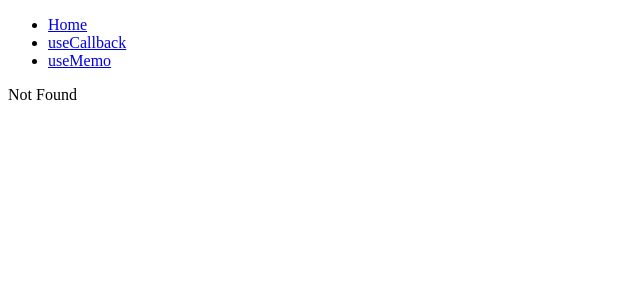
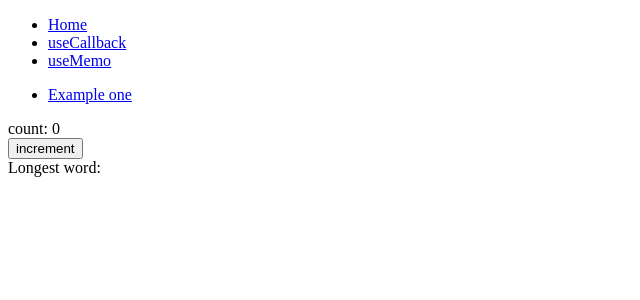
Before and after one commit to chochstrasser/react-hooks, a React (Create React App) app: page /useMemo/example-one in a window 1280 px wide. Before the commit this address had no page. Shown: the top 300 px of the page, without its empty margins (0-640 px from the left). Built offline with nearby package versions, Linux system fonts and the light colour scheme; no server answers.

Commit message:
add useMemo hook example

```diff
--- a/src/App.js
+++ b/src/App.js
@@ -3,6 +3,7 @@ import { BrowserRouter as Router, Route, Switch } from "react-router-dom";
 import Nav from "./components/navigation";
 import Home from "./components/home";
 import UseCallback from "./components/useCallback";
+import UseMemo from "./components/useMemo";
 
 const App = () => {
   return (
@@ -12,6 +13,7 @@ const App = () => {
         <Switch>
           <Route exact path="/" component={Home} />
           <Route path="/usecallback" component={UseCallback} />
+          <Route path="/usememo" component={UseMemo} />
           <Route render={() => <p>Not Found</p>} />
         </Switch>
       </div>
--- /dev/null
+++ b/src/components/useCallback/examples/example-one.js
@@ -0,0 +1,46 @@
+import React, { useState, useCallback } from "react";
+
+const UseCallbackExampleOne = () => {
+  const [age, setAge] = useState(99);
+  const handleClick = useCallback(() => setAge(a => a + 1), [setAge]);
+  const someValue = "someValue";
+  const doSomething = useCallback(() => {
+    return someValue;
+  }, [someValue]);
+
+  return (
+    <div>
+      <div style={{ border: "2px", background: "papayawhip", padding: "1rem" }}>Today I am {age} Years of Age</div>
+      <Age handleClick={handleClick} />
+      <Instructions doSomething={doSomething} />
+    </div>
+  );
+};
+
+const Age = React.memo(({ handleClick }) => {
+  console.log("render age");
+  return (
+    <div>
+      <pre>
+        {" "}
+        - click the button below
+        <span role="img" aria-label="emoji">
+          👇
+        </span>
+      </pre>
+      <button onClick={handleClick}>Get older! </button>
+    </div>
+  );
+});
+
+const Instructions = React.memo(props => {
+  console.log("render instructions");
+  console.log("render instructions props", props);
+  return (
+    <div style={{ background: "black", color: "yellow", padding: "1rem" }}>
+      <p>Follow the instructions above as closely as possible</p>
+    </div>
+  );
+});
+
+export default UseCallbackExampleOne;
--- /dev/null
+++ b/src/components/useCallback/examples/example-three.js
@@ -0,0 +1,36 @@
+import React, { useState, useRef, useCallback } from "react";
+
+const useCountRenders = () => {
+  const renders = useRef(0);
+  console.log("renders", renders.current++);
+};
+
+const Hello = React.memo(({ increment }) => {
+  useCountRenders();
+  return <button onClick={increment}>hello</button>;
+});
+
+const Square = React.memo(({ n, increment }) => {
+  useCountRenders();
+  return <button onClick={increment(n)}>{n}</button>;
+});
+
+export const UseCallbackExampleThree = () => {
+  const [count, setCount] = useState(0);
+  const favNums = [3, 7, 11];
+
+  const addOne = useCallback(() => setCount(c => c + 1), [setCount]);
+  const increment = useCallback(n => setCount(c => c + n), [setCount]);
+
+  return (
+    <div>
+      <Hello increment={addOne} />
+      <div>count: {count}</div>
+      {favNums.map(n => {
+        return <Square increment={increment} n={n} key={n} />;
+      })}
+    </div>
+  );
+};
+
+export default UseCallbackExampleThree;
--- /dev/null
+++ b/src/components/useCallback/examples/example-two.js
@@ -0,0 +1,27 @@
+import React, { useState, useCallback } from "react";
+
+const functions = new Set();
+
+const UseCallbackExampleTwo = () => {
+  const [callbackCount, setCallbackCount] = useState(0);
+
+  const callbackFunction = useCallback(() => {
+    setCallbackCount(a => a + 1);
+  }, [setCallbackCount]);
+
+  functions.add(callbackFunction);
+
+  return (
+    <>
+      <ChildComponent value={callbackCount} />
+      <div>functions: {functions.size}</div>
+      <button onClick={callbackFunction}>Change callback count</button>
+    </>
+  );
+};
+
+const ChildComponent = React.memo(({ value }) => {
+  return <>Child : {value}</>;
+});
+
+export default UseCallbackExampleTwo;
--- a/src/components/useCallback/index.js
+++ b/src/components/useCallback/index.js
@@ -1,46 +1,37 @@
-import React, { useState, useCallback } from "react";
+import React from "react";
+import { NavLink } from "react-router-dom";
+import { Route, Switch } from "react-router-dom";
+import UseCallbackExampleOne from "./examples/example-one.js";
+import UseCallbackExampleTwo from "./examples/example-two.js";
+import UseCallbackExampleThree from "./examples/example-three.js";
 
 const UseCallback = () => {
-  const [age, setAge] = useState(99);
-  const handleClick = useCallback(() => setAge(a => a + 1), [setAge]);
-  const someValue = "someValue";
-  const doSomething = useCallback(() => {
-    return someValue;
-  }, [someValue]);
-
   return (
-    <div>
-      <div style={{ border: "2px", background: "papayawhip", padding: "1rem" }}>Today I am {age} Years of Age</div>
-      <Age handleClick={handleClick} />
-      <Instructions doSomething={doSomething} />
-    </div>
+    <>
+      <ul>
+        <li>
+          <NavLink activeClassName="active" to="/useCallback/example-one">
+            Example one
+          </NavLink>
+        </li>
+        <li>
+          <NavLink activeClassName="active" to="/useCallback/example-two">
+            Example two
+          </NavLink>
+        </li>
+        <li>
+          <NavLink activeClassName="active" to="/useCallback/example-three">
+            Example three
+          </NavLink>
+        </li>
+      </ul>
+      <Switch>
+        <Route path="/useCallback/example-one" component={UseCallbackExampleOne} />
+        <Route path="/useCallback/example-two" component={UseCallbackExampleTwo} />
+        <Route path="/useCallback/example-three" component={UseCallbackExampleThree} />
+      </Switch>
+    </>
   );
 };
 
-const Age = React.memo(({ handleClick }) => {
-  console.log("render age");
-  return (
-    <div>
-      <pre>
-        {" "}
-        - click the button below
-        <span role="img" aria-label="emoji">
-          👇
-        </span>
-      </pre>
-      <button onClick={handleClick}>Get older! </button>
-    </div>
-  );
-});
-
-const Instructions = React.memo(props => {
-  console.log("render instructions");
-  console.log("render instructions props", props);
-  return (
-    <div style={{ background: "black", color: "yellow", padding: "1rem" }}>
-      <p>Follow the instructions above as closely as possible</p>
-    </div>
-  );
-});
-
 export default UseCallback;
--- /dev/null
+++ b/src/components/useMemo/examples/example-one.js
@@ -0,0 +1,60 @@
+import React, { useState, useEffect, useRef, useMemo } from "react";
+
+const useFetch = url => {
+  const isCurrent = useRef(true);
+  const [state, setState] = useState({ data: null, loading: true });
+
+  useEffect(() => {
+    setState(state => ({
+      data: state.data,
+      loading: true
+    }));
+    fetch(url)
+      .then(x => x.text())
+      .then(y => {
+        if (isCurrent.current) {
+          setState({ data: y, loading: false });
+        }
+      });
+  }, [url, setState]);
+
+  return state;
+};
+
+const computeLongestWord = data => {
+  if (!data) {
+    return "";
+  }
+  console.log("computing longest word");
+  const { quote } = JSON.parse(data);
+  const array = quote.split(" ");
+  let result = array[0];
+  for (let x = 1; x < array.length; x++) {
+    if (result.length < array[x].length) {
+      result = array[x];
+    }
+  }
+  const done = Date.now() + 1500;
+  while (done > Date.now()) {
+    // sleep...
+  }
+  console.log("found longest word");
+  return result;
+};
+
+export const UseMemoExampleOne = () => {
+  const [count, setCount] = useState(0);
+  const { data } = useFetch("https://api.kanye.rest/");
+
+  const memoWord = useMemo(() => computeLongestWord(data), [data]);
+
+  return (
+    <div>
+      <div>count: {count}</div>
+      <button onClick={() => setCount(count + 1)}>increment</button>
+      <div>Longest word: {memoWord}</div>
+    </div>
+  );
+};
+
+export default UseMemoExampleOne;
--- /dev/null
+++ b/src/components/useMemo/index.js
@@ -0,0 +1,23 @@
+import React from "react";
+import { NavLink } from "react-router-dom";
+import { Route, Switch } from "react-router-dom";
+import UseMemoExampleOne from "./examples/example-one.js";
+
+const UseMemo = () => {
+  return (
+    <>
+      <ul>
+        <li>
+          <NavLink activeClassName="active" to="/useMemo/example-one">
+            Example one
+          </NavLink>
+        </li>
+      </ul>
+      <Switch>
+        <Route path="/useMemo/example-one" component={UseMemoExampleOne} />
+      </Switch>
+    </>
+  );
+};
+
+export default UseMemo;
```
